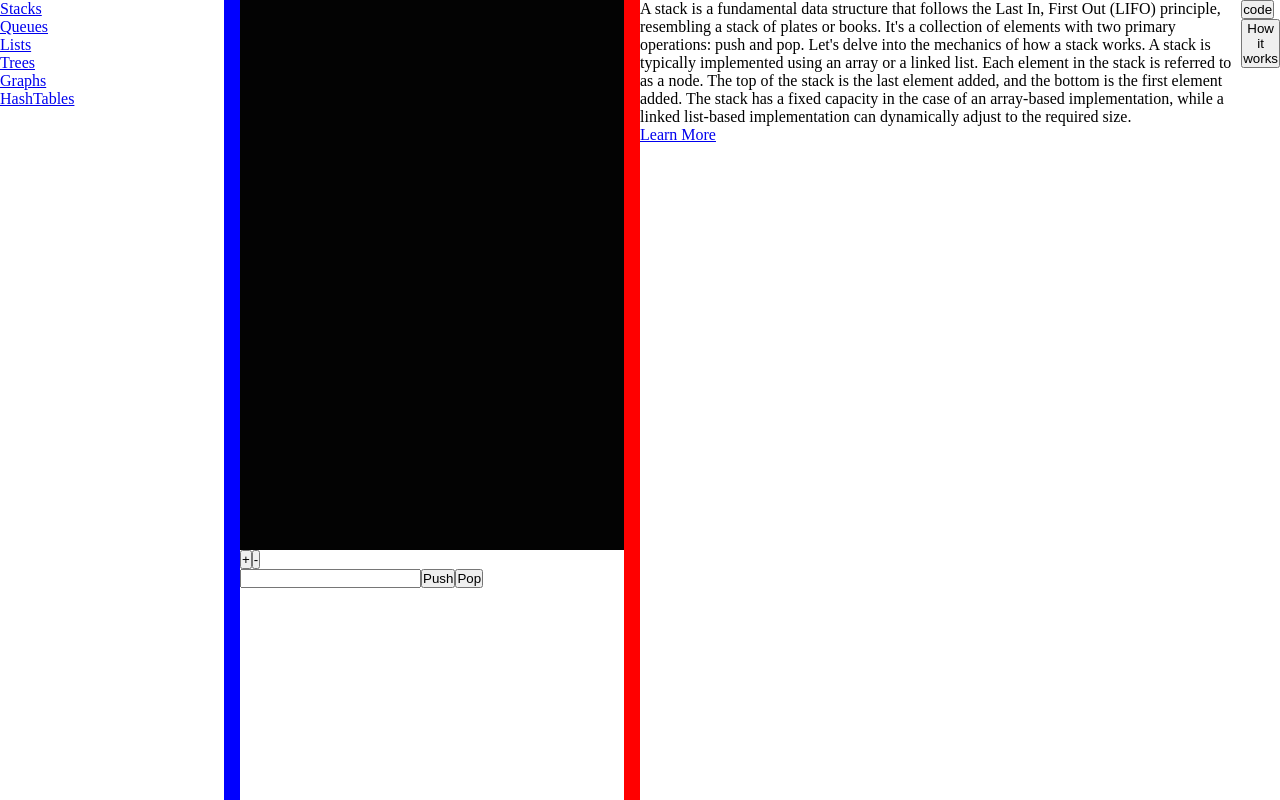
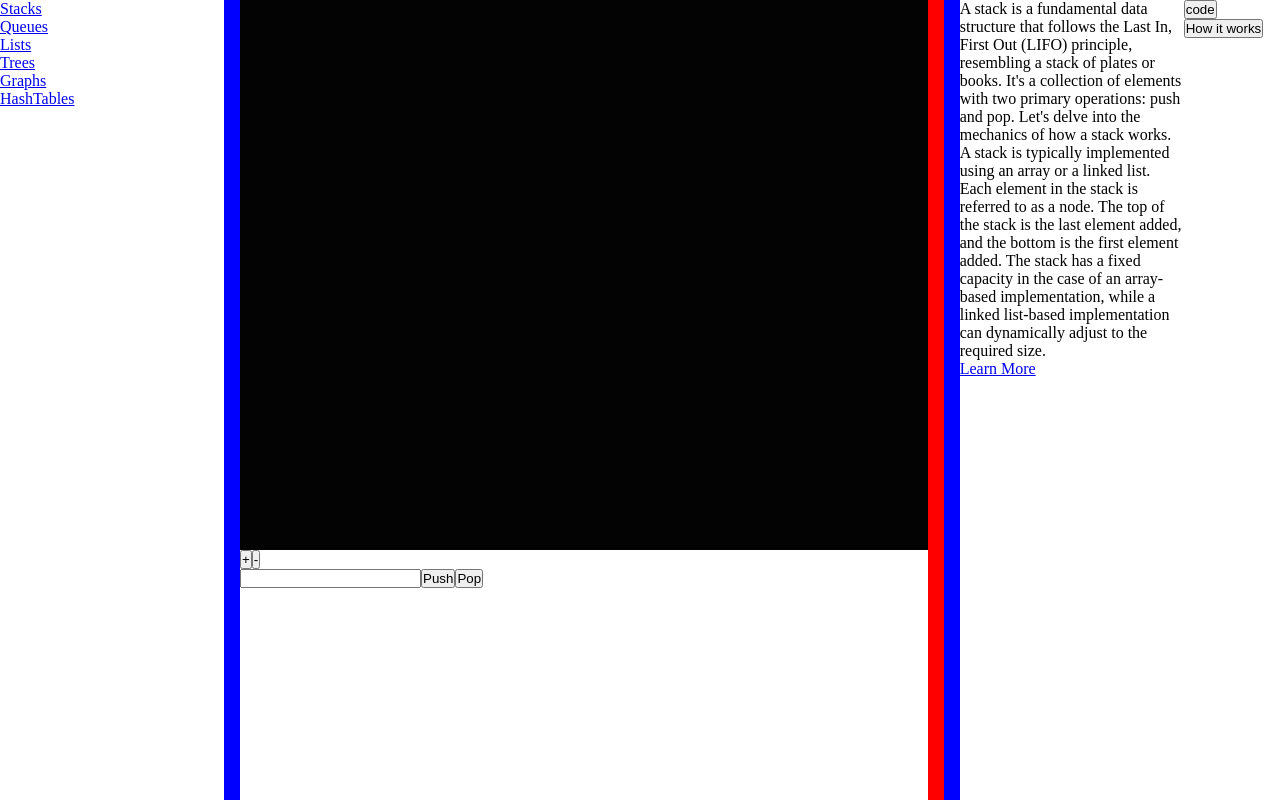
Before and after one commit to m13ha/DSA-SandBox, a React (Vite) app: page /stacks in a window 1280 px wide. Built offline with nearby package versions, Linux system fonts and the light colour scheme.

Commit message:
side bar fully linked to navigation

```diff
--- a/src/assets/sideBarInfo.json
+++ b/src/assets/sideBarInfo.json
@@ -15,18 +15,18 @@
 
     },
     "/trees" : {
-        "text" : "A linked list is a fundamental data structure in computer science that organizes and stores data in a linear, sequential manner. Unlike arrays, linked lists do not require contiguous memory locations, allowing for dynamic memory allocation and flexibility in data storage.The basic building blocks of a linked list are nodes, each containing a data element and a reference or link to the next node in the sequence. The last node typically points to null, indicating the end of the list. This sequential arrangement allows for efficient insertion and deletion operations, as it only requires updating the references between adjacent nodes.",
-        "link" : "https://m13ha.hashnode.dev/data-structures-linked-list-i"
+        "text" : "Tree data structures are hierarchical structures that play a fundamental role in computer science and information representation. Unlike linear structures, such as arrays or linked lists, trees organize data in a branching, tree-like manner, with a designated root node serving as the starting point. Each node in the tree can have multiple child nodes, forming a structure reminiscent of branches stemming from a trunk. Nodes are connected by edges, defining the relationships between them. The top-down structure of trees enables efficient organization and retrieval of information, making them well-suited for tasks like hierarchical data representation, file systems, and search algorithms. Understanding how tree data structures work is crucial for navigating and manipulating complex relationships within diverse applications in computer science and software development.",
+        "link" : "https://m13ha.hashnode.dev/data-structures-trees-i"
 
     },
     "/graphs" : {
-        "text" : "A linked list is a fundamental data structure in computer science that organizes and stores data in a linear, sequential manner. Unlike arrays, linked lists do not require contiguous memory locations, allowing for dynamic memory allocation and flexibility in data storage.The basic building blocks of a linked list are nodes, each containing a data element and a reference or link to the next node in the sequence. The last node typically points to null, indicating the end of the list. This sequential arrangement allows for efficient insertion and deletion operations, as it only requires updating the references between adjacent nodes.",
-        "link" : "https://m13ha.hashnode.dev/data-structures-linked-list-i"
+        "text" : "Graph data structures are fundamental components in computer science that model relationships between entities. In essence, a graph consists of a set of nodes (or vertices) and edges connecting these nodes. Nodes represent entities, while edges depict relationships or connections between them. The power of graph structures lies in their ability to represent and analyze complex relationships in a wide range of applications, from social networks and transportation systems to recommendation engines and molecular biology. Graphs can be directed or undirected, weighted or unweighted, and cyclic or acyclic, providing versatility to capture various types of relationships and dependencies. Understanding how graph data structures work is crucial for solving problems related to connectivity, traversal, and optimization in diverse computational domains.",
+        "link" : "https://m13ha.hashnode.dev/data-structures-graphs-i"
 
     },
     "/hashtables" : {
-        "text" : "A linked list is a fundamental data structure in computer science that organizes and stores data in a linear, sequential manner. Unlike arrays, linked lists do not require contiguous memory locations, allowing for dynamic memory allocation and flexibility in data storage.The basic building blocks of a linked list are nodes, each containing a data element and a reference or link to the next node in the sequence. The last node typically points to null, indicating the end of the list. This sequential arrangement allows for efficient insertion and deletion operations, as it only requires updating the references between adjacent nodes.",
-        "link" : "https://m13ha.hashnode.dev/data-structures-linked-list-i"
+        "text" : "Hash tables are fundamental data structures that play a crucial role in computer science, enabling efficient data retrieval and storage. At their core, hash tables utilize a technique called hashing to map data to specific locations within an array. The process involves transforming an input (such as a key) into a fixed-size numerical value, known as the hash code. This hash code serves as an index to store or retrieve the associated data in the array. A well-designed hash function minimizes collisions, situations where two distinct inputs produce the same hash code, which could lead to data conflicts. To resolve collisions, various strategies like chaining (using linked lists) or open addressing (finding alternative storage locations) are employed. Hash tables excel in achieving constant-time average-case complexity for basic operations like insertion, retrieval, and deletion, making them essential for implementing efficient data structures and algorithms in diverse computing applications.",
+        "link" : "https://m13ha.hashnode.dev/data-structures-hash-tables-i"
 
     }
 
--- a/src/componenets/SideBar.tsx
+++ b/src/componenets/SideBar.tsx
@@ -24,7 +24,7 @@ const SideBar: React.FunctionComponent<ISideBarProps> = () => {
 
   return (
     <>
-      <div>
+      <div className='sideBar'>
         <p>{sideBarText}</p>
         <a href={sideBarLink} target='_'>Learn More</a>
       </div>
--- a/src/scss/_canvas.scss
+++ b/src/scss/_canvas.scss
@@ -1,10 +1,9 @@
 @import "./variables";
 
 .canvasContainer {
-    width: 62%;
-    min-width: 25rem;
+    width: 64%;
     height: 100%;
-   // background-color: $dark;
+   //background-color: $dark;
     border-right: 1em solid red;
 }
 
--- a/src/scss/_navbar.scss
+++ b/src/scss/_navbar.scss
@@ -1,6 +1,4 @@
 @import "./variables";
-
-
 
 .nav {
     width: 18%;
--- /dev/null
+++ b/src/scss/_sideBar.scss
@@ -0,0 +1,6 @@
+.sideBar {
+    width: 18%;
+    min-width: 15rem;
+    height: 100%;
+    border-left: 1em solid blue;
+}
--- a/src/scss/index.scss
+++ b/src/scss/index.scss
@@ -1,6 +1,7 @@
 @import "./variables";
 @import "./navbar";
 @import "./canvas";
+@import "./sideBar";
 
 
 
```
